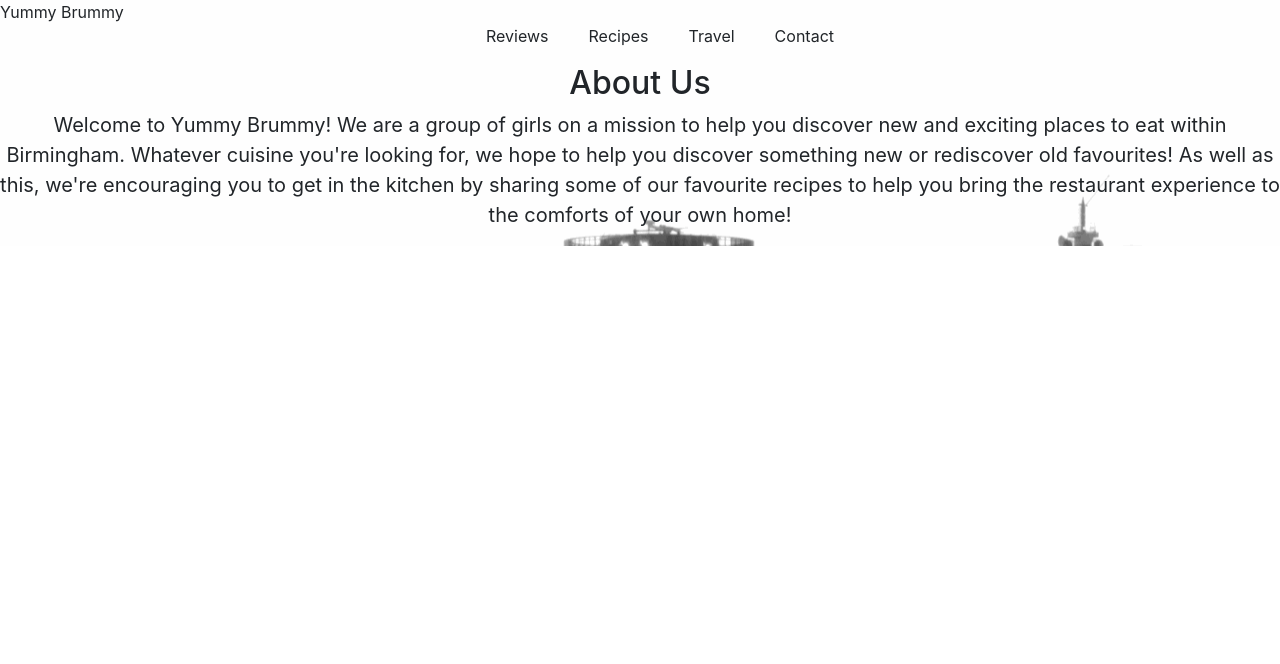
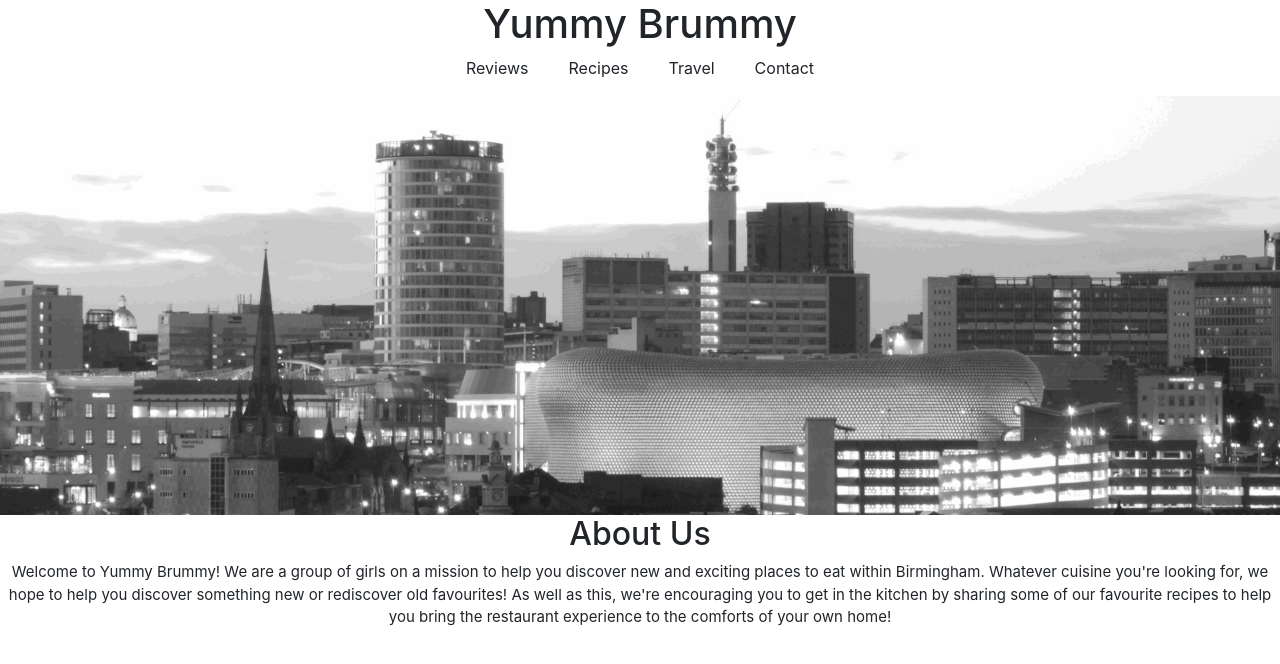
Before and after one commit to Sunham/yummy-brummy, a plain HTML site: page index.html in a window 1280 px wide. Drawn offline with nearby package versions, Linux system fonts and the light colour scheme.

Commit message:
fixing picture in header

```diff
--- a/index.html
+++ b/index.html
@@ -6,15 +6,18 @@
   <link rel="stylesheet" href="https://stackpath.bootstrapcdn.com/bootstrap/4.3.1/css/bootstrap.min.css" integrity="sha384-ggOyR0iXCbMQv3Xipma34MD+dH/1fQ784/j6cY/iJTQUOhcWr7x9JvoRxT2MZw1T" crossorigin="anonymous">
 </head>
 <body>
-  <div class="header"
+
   <h1>Yummy Brummy</h1>
-
     <ul>
       <li>Reviews</li>
       <li>Recipes</li>
       <li>Travel</li>
       <li>Contact</li>
     </ul>
+
+<div class="banner">
+  <img class="banner-image" src="img/bham1.jpg">
+</div>
 
 <h2>About Us</h2>
 
--- a/styless.css
+++ b/styless.css
@@ -4,8 +4,14 @@ body {
   margin: 0px;
 }
 
-div.header{
-    background-image: url(bham.jpg);
+.banner {
+  width: 100%;
+  display: block;
+}
+
+.banner > .banner-image {
+  max-width: 100%;
+  display: block;
 }
 
 div.contrast {
@@ -18,7 +24,7 @@ div.contrast {
 }
 
 h1 {
-  font-size: 5em;
+  font-size: 7em;
 }
 
 h2 {
@@ -33,6 +39,7 @@ ul {
   list-style: none;
   display: flex;
   justify-content: center;
+  padding: 0px 20px 0px
 }
 
 li {
@@ -46,5 +53,5 @@ li:hover {
 }
 
 .small-size{
-  font-size: 20px;
+  font-size: 15px;
 }
```
Also changed, not shown: img/bham.jpg (renamed from bham.jpg), img/bham1.jpg (added). Lines whose indentation alone changed are shown as unchanged.
